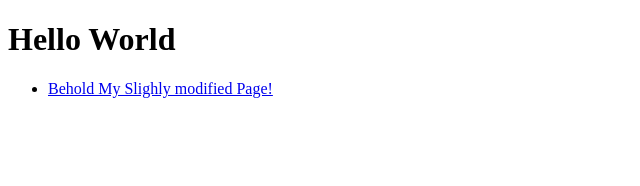
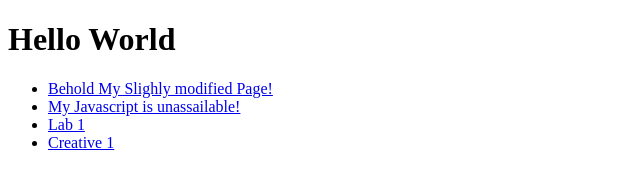
Before and after one commit to sam-spice/CS260, a plain HTML site: page index.html in a window 1280 px wide. Shown: the whole page, without its empty margins (0-640 px from the left). Drawn offline with Linux system fonts and the light colour scheme.

```diff
--- a/index.html
+++ b/index.html
@@ -6,6 +6,15 @@
   <li>
    <a href="basic_html_css.html">Behold My Slighly modified Page!</a>
   </li>
+  <li>
+   <a href="simple_javascript.html">My Javascript is unassailable!</a>
+  </li>
+  <li>
+   <a href="lab1">Lab 1</a>
+  </li>
+  <li>
+   <a href="creative_1">Creative 1</a>
+  </li>
  </ul>
  </body>
 </html>
```
